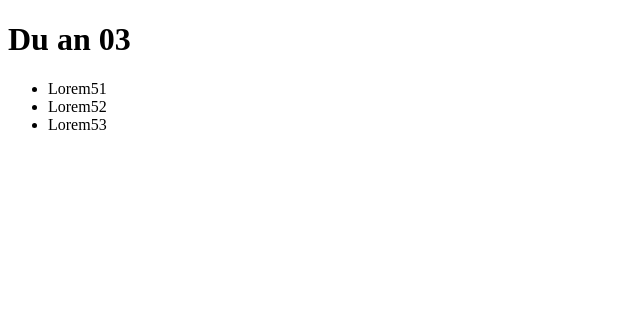
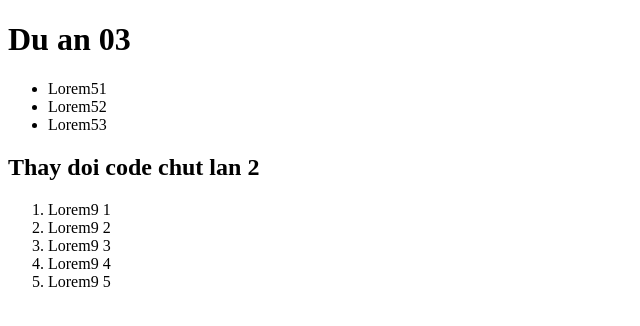
Before and after one commit to tranhanhIT/Du_an_03, a plain HTML site: page index.html in a window 1280 px wide. Shown: the whole page, without its empty margins (0-640 px from the left). Drawn offline with Linux system fonts and the light colour scheme.

Commit message:
2nd commit

```diff
--- a/index.html
+++ b/index.html
@@ -12,5 +12,15 @@
       <li>Lorem52</li>
       <li>Lorem53</li>
     </ul>
+    <div>
+      <h2>Thay doi code chut lan 2</h2>
+      <ol>
+        <li>Lorem9 1</li>
+        <li>Lorem9 2</li>
+        <li>Lorem9 3</li>
+        <li>Lorem9 4</li>
+        <li>Lorem9 5</li>
+      </ol>
+    </div>
   </body>
 </html>
```
